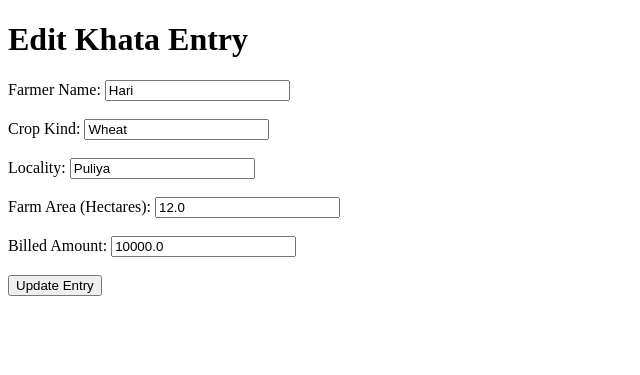
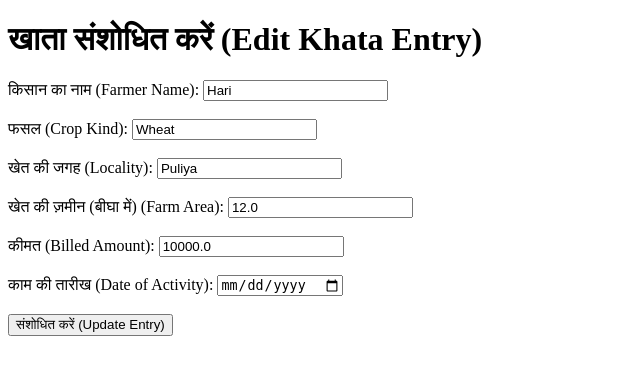
Before and after one commit to pankajmaurya/khatabook-mvp-flasky, a Flask app: page /edit_entry/1 in a window 1280 px wide. Shown: the top 375 px of the page, without its empty margins (0-640 px from the left). Run offline with Flask 3, Linux system fonts and the light colour scheme.

Commit message:
fix some more bugs

```diff
--- a/app.py
+++ b/app.py
@@ -157,6 +157,7 @@ def edit_entry(entry_id):
         entry.locality = request.form.get('locality')
         entry.farm_area = float(request.form.get('farm_area'))
         entry.billed_amount = float(request.form.get('billed_amount'))
+        entry.date_of_activity = datetime.strptime(request.form.get('date_of_activity'), '%Y-%m-%d')
 
         db.session.commit()
         flash('Khata entry updated successfully.')
--- a/templates/dashboard.html
+++ b/templates/dashboard.html
@@ -28,7 +28,7 @@
                     <td>{{ entry.locality }}</td>
                     <td>{{ entry.farm_area }}</td>
                     <td>{{ entry.billed_amount }}</td>
-                    <td>{{ entry.date_of_activity.strftime('%Y-%m-%d %H:%M:%S') }}</td>
+                    <td>{{ entry.date_of_activity.strftime('%Y-%m-%d') }}</td>
                     <td>
                         <a href="/edit_entry/{{ entry.id }}">Edit</a> |
                         <form method="POST" action="/delete_entry/{{ entry.id }}" style="display: inline;">
--- a/templates/edit_entry.html
+++ b/templates/edit_entry.html
@@ -1,31 +1,31 @@
 <!DOCTYPE html>
 <html>
 <head>
-    <title>Khata Book - Edit Entry</title>
+    <title>खाता संशोधित करें</title>
 </head>
 <body>
-    <h1>Edit Khata Entry</h1>
-    {% with messages = get_flashed_messages() %}
-        {% if messages %}
-            <ul>
-                {% for message in messages %}
-                    <li>{{ message }}</li>
-                {% endfor %}
-            </ul>
-        {% endif %}
-    {% endwith %}
+    <h1>खाता संशोधित करें (Edit Khata Entry)</h1>
     <form method="POST" action="/edit_entry/{{ entry.id }}">
-        <label for="farmer_name">Farmer Name:</label>
+
+        <label for="farmer_name">किसान का नाम (Farmer Name):</label>
         <input type="text" id="farmer_name" name="farmer_name" value="{{ entry.farmer_name }}" required><br><br>
-        <label for="crop_kind">Crop Kind:</label>
+
+        <label for="crop_kind">फसल (Crop Kind):</label>
         <input type="text" id="crop_kind" name="crop_kind" value="{{ entry.crop_kind }}" required><br><br>
-        <label for="locality">Locality:</label>
+
+        <label for="locality">खेत की जगह (Locality):</label>
         <input type="text" id="locality" name="locality" value="{{ entry.locality }}" required><br><br>
-        <label for="farm_area">Farm Area (Hectares):</label>
-        <input type="number" id="farm_area" name="farm_area" step="0.01" value="{{ entry.farm_area }}" required><br><br>
-        <label for="billed_amount">Billed Amount:</label>
-        <input type="number" id="billed_amount" name="billed_amount" step="0.01" value="{{ entry.billed_amount }}" required><br><br>
-        <input type="submit" value="Update Entry">
+
+        <label for="farm_area">खेत की ज़मीन (बीघा में) (Farm Area):</label>
+        <input type="number" id="farm_area" name="farm_area" step="0.25" value="{{ entry.farm_area }}" required><br><br>
+
+        <label for="billed_amount">कीमत (Billed Amount):</label>
+        <input type="number" id="billed_amount" name="billed_amount" step="10" value="{{ entry.billed_amount }}" required><br><br>
+
+        <label for="date_of_activity">काम की तारीख (Date of Activity):</label>
+        <input type="date" id="date_of_activity" name="date_of_activity" required><br><br>
+
+        <input type="submit" value="संशोधित करें (Update Entry)">
     </form>
 </body>
 </html>
```
Also changed, not shown: templates/add_entry.html (+0 -9 lines), templates/mark_payment.html (+0 -9 lines), instance/khata.db.
